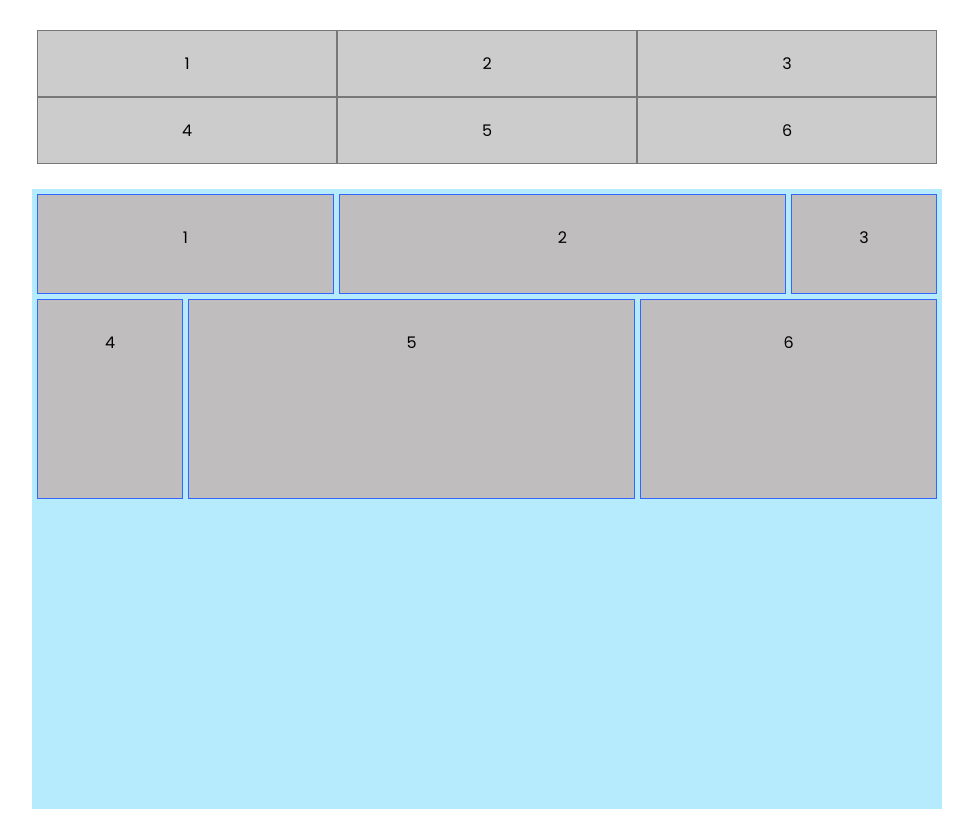
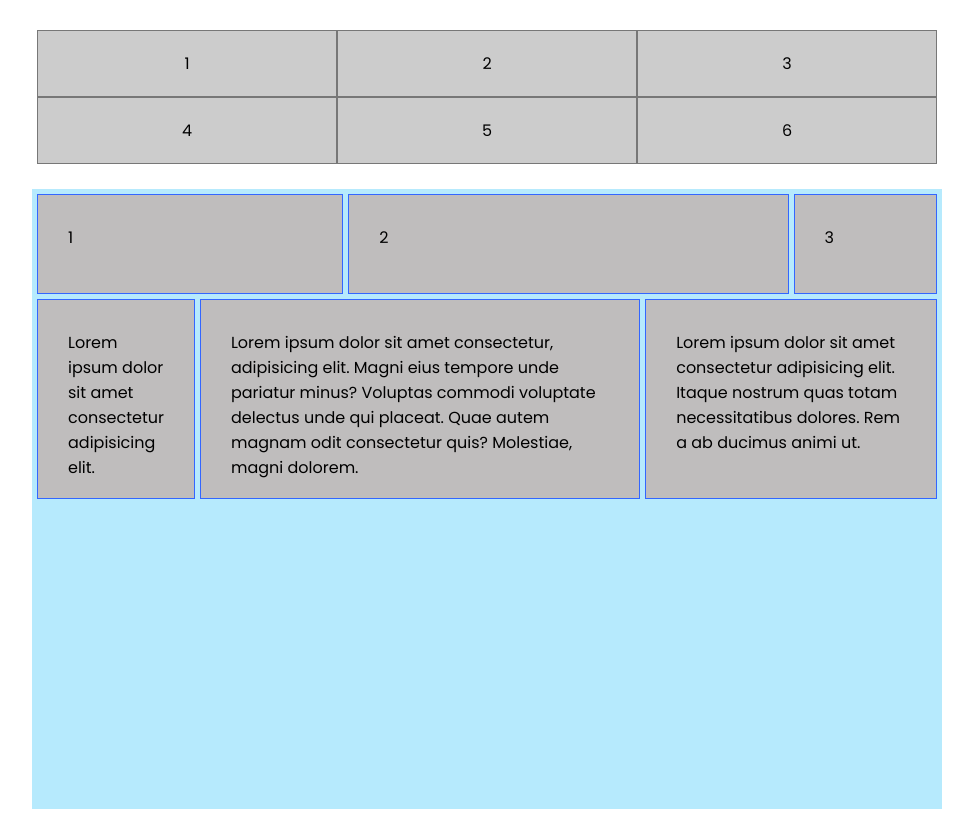
Before and after one commit to Robeeen/my-leetcode-hackerank, a PHP site: page /test.html in a window 1280 px wide. Shown: the whole page, without its empty margins (153-1126 px from the left). Run offline with PHP 8.4, Linux system fonts and the light colour scheme.

Commit message:
css updates

```diff
--- a/style.css
+++ b/style.css
@@ -36,7 +36,7 @@
     background-color: #bfbdbd;
     border: 1px solid rgb(51, 102, 255);
     padding: 30px;
-    text-align: center;
+    text-align: left;
 }
 .grid-test-1 > div:nth-child(1) {
     grid-column: 1 / span 2;
--- a/test.html
+++ b/test.html
@@ -20,9 +20,9 @@
             <div>1</div>
             <div>2</div>
             <div>3</div>
-            <div>4</div>
-            <div>5</div>
-            <div>6</div>
+            <div>Lorem ipsum dolor sit amet consectetur adipisicing elit.</div>
+            <div>Lorem ipsum dolor sit amet consectetur, adipisicing elit. Magni eius tempore unde pariatur minus? Voluptas commodi voluptate delectus unde qui placeat. Quae autem magnam odit consectetur quis? Molestiae, magni dolorem.</div>
+            <div>Lorem ipsum dolor sit amet consectetur adipisicing elit. Itaque nostrum quas totam necessitatibus dolores. Rem a ab ducimus animi ut.</div>
         </div>
 
 <script src="index" defer></script>
```
Also changed, not shown: grid-style.css (added, +20 -0 lines), travel-blog.html (added, +13 -0 lines), images/1.png (added), images/2.png (added), images/3.png (added).
